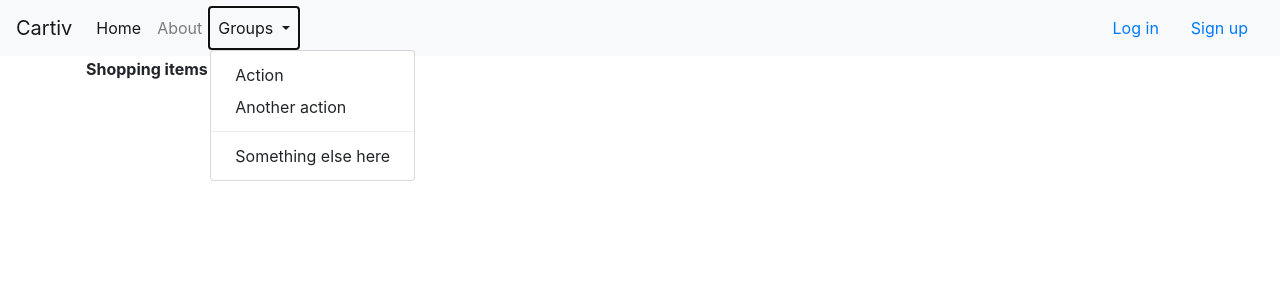
After one commit to omriiii/instacart, a Python web app: template templates/group.html in a window 1280 px wide, after a click on "Groups". The commit adds this page. Shown: the top 300 px of the page. Run offline with Jinja, Linux system fonts and the light colour scheme; the template is opened without the code that fills it, so the values that code supplies are empty; some libraries are stand-ins or nearby versions.

Commit message:
add group and team html

```diff
--- a/templates/base.html
+++ b/templates/base.html
@@ -17,6 +17,36 @@
     <title>{% block title %}Home{% endblock %}</title>
 </head>
 <body>
+<nav class="navbar navbar-expand-lg navbar-light bg-light">
+  <a class="navbar-brand" href="/">Cartiv</a>
+  <button class="navbar-toggler" type="button" data-toggle="collapse" data-target="#navbarSupportedContent" aria-controls="navbarSupportedContent" aria-expanded="false" aria-label="Toggle navigation">
+    <span class="navbar-toggler-icon"></span>
+  </button>
+
+  <div class="collapse navbar-collapse" id="navbarSupportedContent">
+    <ul class="navbar-nav mr-auto">
+      <li class="nav-item active">
+        <a class="nav-link" href="/">Home <span class="sr-only">(current)</span></a>
+      </li>
+      <li class="nav-item">
+        <a class="nav-link" href="/about">About</a>
+      </li>
+      <li class="nav-item dropdown">
+        <a class="nav-link dropdown-toggle" href="#" id="navbarDropdown" role="button" data-toggle="dropdown" aria-haspopup="true" aria-expanded="false">
+          Groups
+        </a>
+        <div class="dropdown-menu" aria-labelledby="navbarDropdown">
+          <a class="dropdown-item" href="#">Action</a>
+          <a class="dropdown-item" href="#">Another action</a>
+          <div class="dropdown-divider"></div>
+          <a class="dropdown-item" href="#">Something else here</a>
+        </div>
+      </li>
+    </ul>
+      <a class="nav-link" href="/login">Log in</a>
+      <a class="nav-link" href="/register">Sign up</a>
+  </div>
+</nav>
 
   {% with messages = get_flashed_messages(with_categories = true) %}
   {% if messages %}
--- /dev/null
+++ b/templates/group.html
@@ -0,0 +1,22 @@
+{% extends "base.html" %} {% block title %}Group{% endblock %}
+{% block content %}
+    {% if display_group_name %}
+      <h3 align="center">{{ display_group_name }}</h3>
+    {% endif %}
+    <table>
+    <thead>
+        <tr>
+            <th>Shopping items</th>
+        </tr>
+    </thead>
+    <tbody>
+    {% if items %}
+    <tr>
+        <td> {{ items }} </td>
+    </tr>
+    {% endif %}
+    </tbody>
+    </table>
+    <br/>
+
+{% endblock %}
--- a/templates/login.html
+++ b/templates/login.html
@@ -24,6 +24,6 @@
   </div>
   <br />
     <a href="/register">Create account</a>
-    <button type="submit" class="btn btn-primary" span style="margin-left: 5em; ">Log in</button>
+    <button type="submit" class="btn btn-primary" span style="margin-left: 5em; ">Submit</button>
 </form>
 {% endblock %}
--- a/templates/register.html
+++ b/templates/register.html
@@ -26,6 +26,6 @@
   </div>
   <br />
   <a href="/login">Login instead</a>
-  <button type="submit" class="btn btn-primary" span style="margin-left: 5em; ">Sign Up</button>
+  <button type="submit" class="btn btn-primary" span style="margin-left: 5em; ">Submit</button>
 </form>
 {% endblock %}
--- /dev/null
+++ b/templates/team.html
@@ -0,0 +1,5 @@
+{% extends "base.html" %} {% block title %}Team{% endblock %}
+{% block content %}
+    <h3 align="center">Our team</h3>
+{% endblock %}
+<!--see: https://www.w3schools.com/howto/howto_css_team.asp-->
```
Also changed, not shown: cartiv.py (+20 -6 lines), dbmanager.py (+11 -6 lines), templates/app.html (+21 -10 lines), templates/groupless_app.html (+9 -33 lines).
